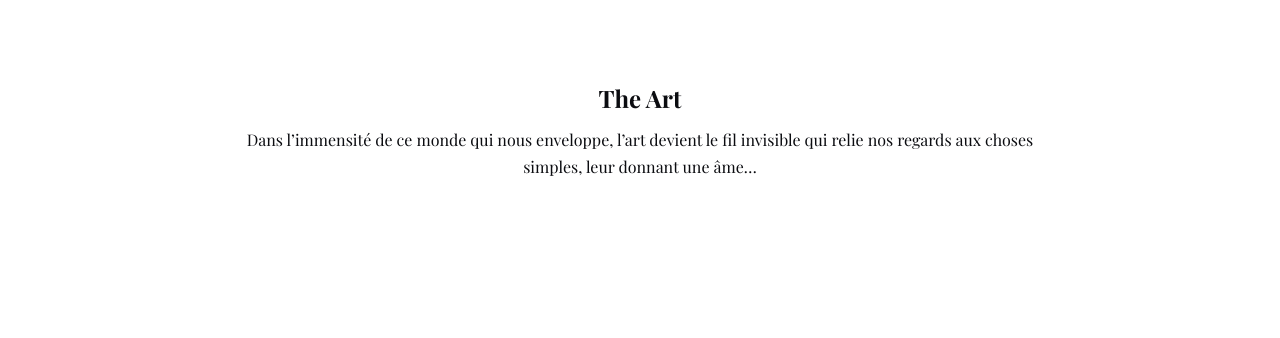
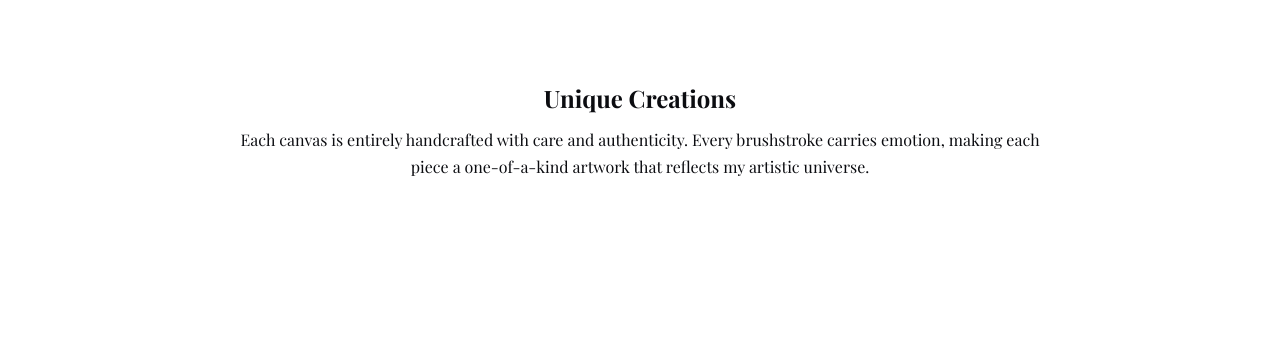
Before and after one commit to Loan881/loanturpin, a plain HTML site: page index.html in a window 1280 px wide. Shown: the part 787-1125 px from the top of the page. Drawn offline with nearby package versions, Linux system fonts and the light colour scheme; a web font is replaced by a local one.

Commit message:
Update index.html

```diff
--- a/index.html
+++ b/index.html
@@ -240,10 +240,10 @@
   <!-- Intro -->
   <section class="section">
     <div class="container">
-      <h3 class="section-title">The Art</h3>
+      <h3 class="section-title">Unique Creations</h3>
       <p class="lead">
-        Dans l’immensité de ce monde qui nous enveloppe, l’art devient le fil invisible qui relie
-        nos regards aux choses simples, leur donnant une âme…
+        Each canvas is entirely handcrafted with care and authenticity.
+Every brushstroke carries emotion, making each piece a one-of-a-kind artwork that reflects my artistic universe.
       </p>
     </div>
   </section>
```
